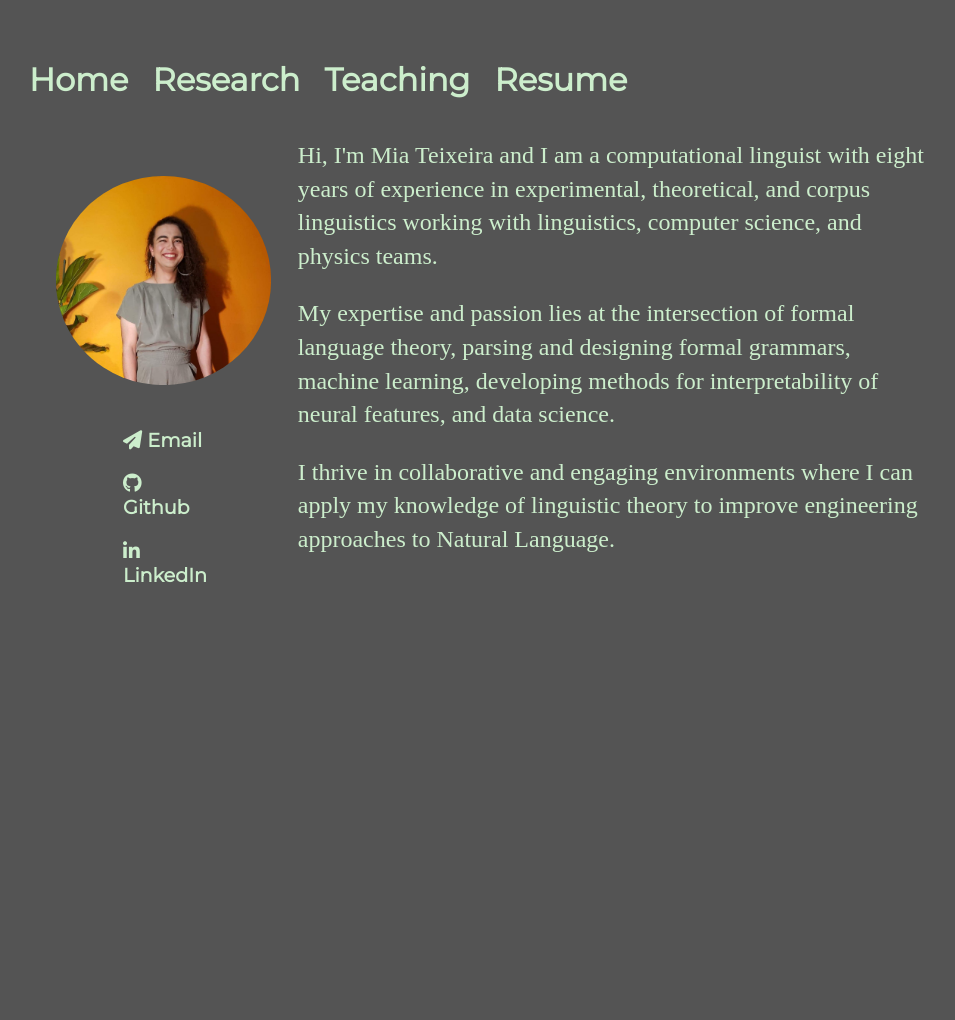
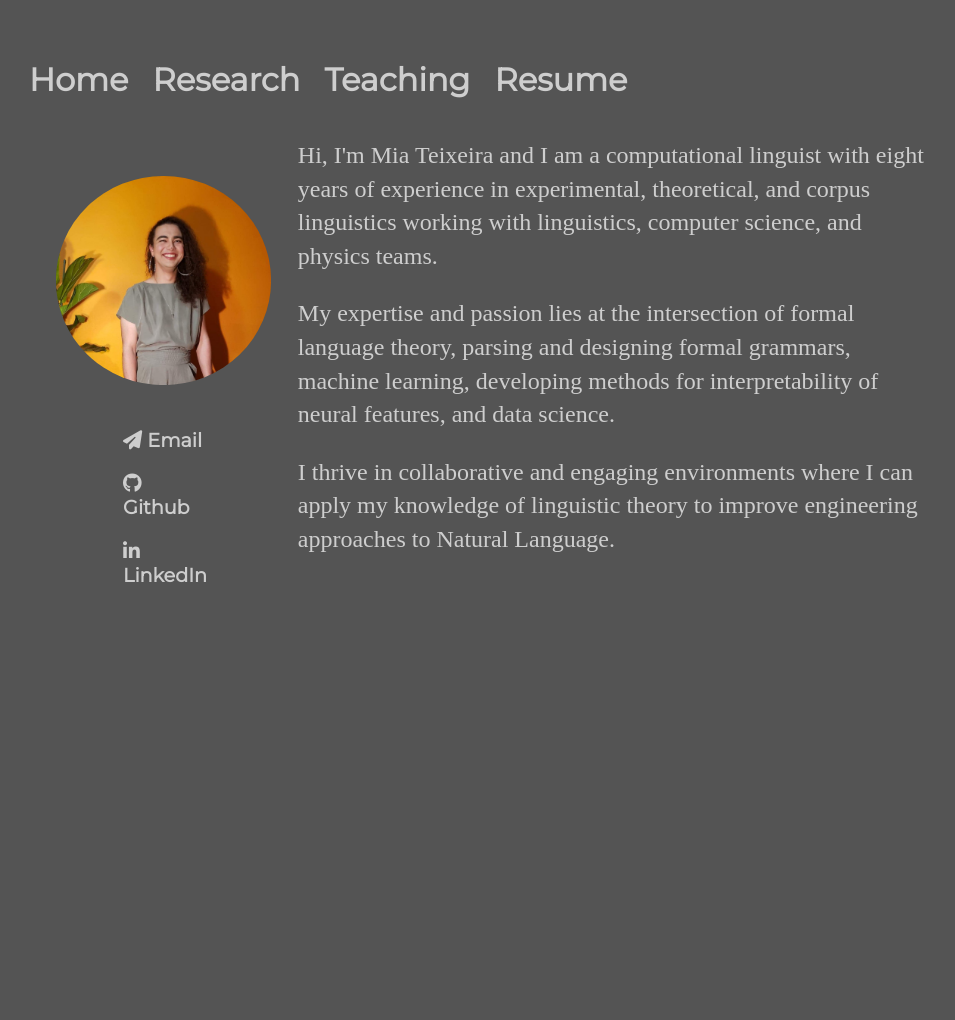
Before and after one commit to miateixeira/miateixeira.github.io, a Jekyll site: the page built from index.html, in a window 1280 px wide. Shown: the whole page, without its empty margins (163-1118 px from the left). Built offline with Jekyll 4.4.1, drawn with Linux system fonts in a browser that asks for light colours; nearby versions of some CDN libraries.

Commit message:
fixed text color

```diff
--- a/css/main.css
+++ b/css/main.css
@@ -34,7 +34,7 @@ div.sidebar ul li {
 }
 
 a {
-  color: #cec;
+  color: #cecece;
   text-decoration: none;
 }
 
@@ -51,7 +51,7 @@ h1 {
 p {
   font-size: 1.5em;
   line-height: 1.4em;
-  color: #cec
+  color: #cecece
 }
 
 .homepage {
```
